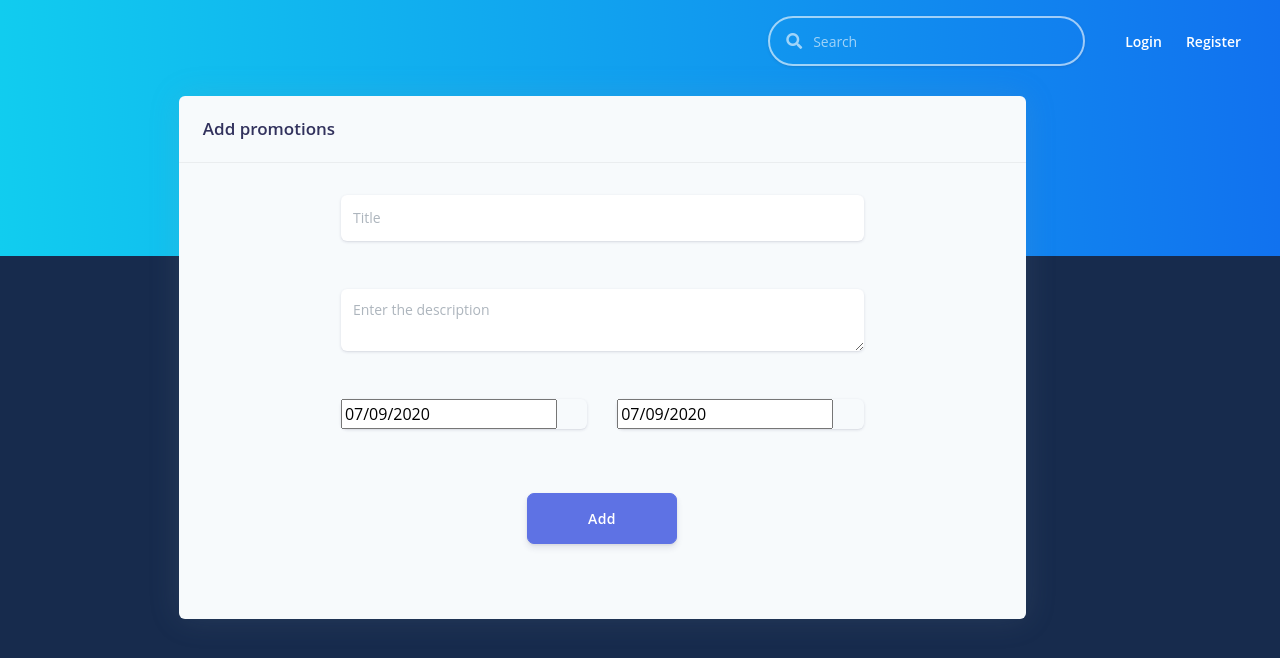
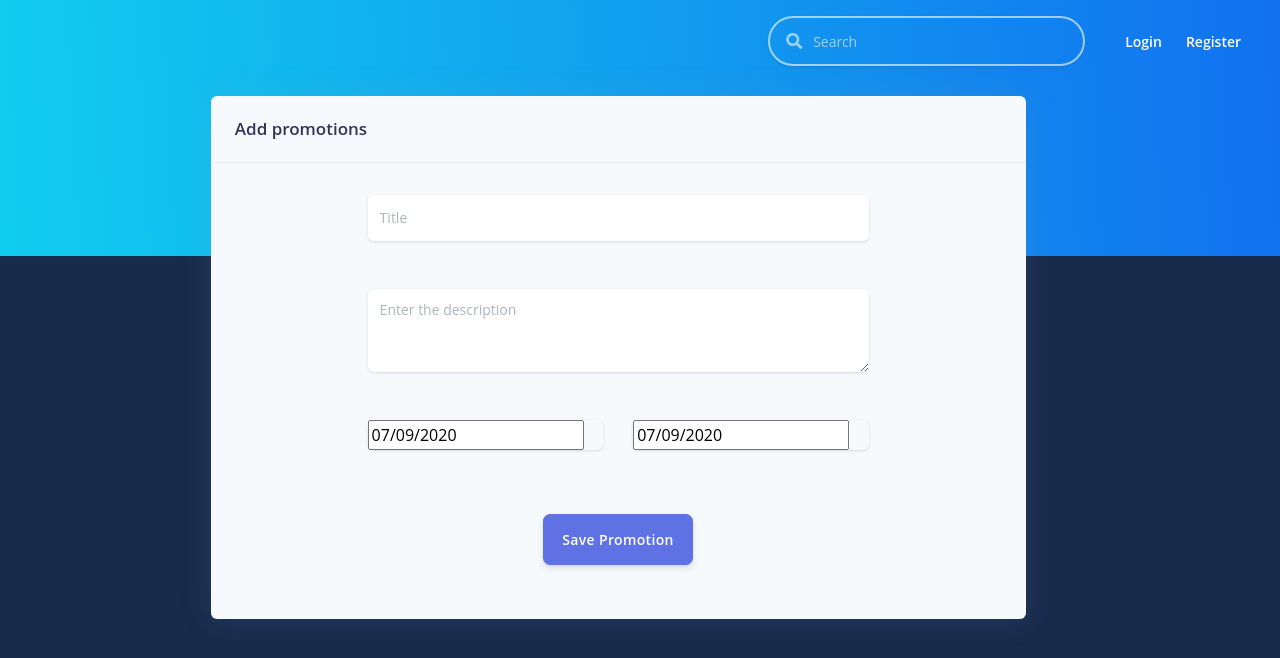
Before and after one commit to randularsw/iRYDE, a React (Create React App) app in the folder web/: page /promotionsadd in a window 1280 px wide. Shown: the top 658 px of the page. Built offline with nearby package versions, Linux system fonts and the light colour scheme.

Commit message:
updated promotionsAdd ui

```diff
--- a/web/src/components/promotionlist/promotionsAdd.jsx
+++ b/web/src/components/promotionlist/promotionsAdd.jsx
@@ -61,7 +61,7 @@ class PromotionsAdd extends Component {
           <Col lg="10">
             <Card
               className="bg-secondary shadow border-0 mb-7"
-              style={({ backgroundColor: "#f4f5f7" }, { marginLeft: "7.8rem" })}
+              style={({ backgroundColor: "#f4f5f7" }, { marginLeft: "9.8rem" })}
             >
               <CardHeader className=" bg-transparent">
                 <h3 className=" mb-0">Add promotions</h3>
@@ -98,7 +98,7 @@ class PromotionsAdd extends Component {
                             className="form-control-alternative"
                             placeholder="Enter the description"
                             type="textarea"
-                            rows="2"
+                            rows="3"
                             required={true}
                             value={this.state.description}
                             onChange={this.onChangeDescription}
@@ -159,7 +159,7 @@ class PromotionsAdd extends Component {
                         size="lg"
                         style={{ marginTop: "2.5rem", width: "150px" }}
                       >
-                        Add
+                        Save Promotion
                       </Button>
                     </div>
                   </Form>
```
